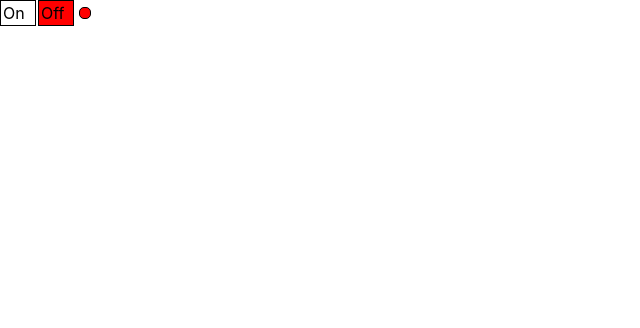
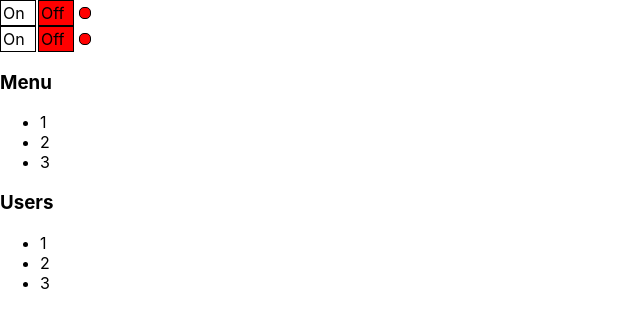
Before and after one commit to Dallmad/examples, a React (Create React App) app: page / in a window 1280 px wide. Shown: the top 328 px of the page, without its empty margins (0-640 px from the left). Built offline with nearby package versions, Linux system fonts and the light colour scheme.

Commit message:
using hook useState

```diff
--- a/src/App.tsx
+++ b/src/App.tsx
@@ -1,13 +1,16 @@
 import React from 'react';
 import './App.css';
-import {Accordion} from "./components/Accordion/Accordion";
+import {UncontrolledAccordion} from "./components/Accordion/UnconrtolledAccordion";
 import {Rating} from "./components/Rating/Rating";
 import {OnOff} from "./components/OnOff/OnOff";
 
 function App() {
     return (
         <div>
-            <OnOff on={false}/>
+            <OnOff />
+            <OnOff />
+            <UncontrolledAccordion titleValue={'Menu'} collapsed={true}/>
+            <UncontrolledAccordion titleValue={'Users'} collapsed={false}/>
             {/*<PageTitle title={'This is APP component'}/>
             <PageTitle title={'My friend'}/>
             Article 1
--- /dev/null
+++ b/src/components/Accordion/UnconrtolledAccordion.tsx
@@ -0,0 +1,33 @@
+import React, {useState} from "react";
+
+type AccordionPropsType = {
+    titleValue: string
+    collapsed: boolean
+}
+
+export function UncontrolledAccordion(props: AccordionPropsType) {
+
+    let [collapsed,setCollapsed] = useState(false)
+    return <div onClick={()=>{setCollapsed(true)}}>
+        <AccordionTitle title={props.titleValue}/>
+        { !collapsed && <AccordionBody/> }
+    </div>
+}
+
+
+type AccordionTitlePropsType = {
+    title: string
+}
+
+function AccordionTitle(props: AccordionTitlePropsType) {
+    return <h3>{props.title}</h3>
+}
+
+function AccordionBody() {
+    return <ul>
+        <li>1</li>
+        <li>2</li>
+        <li>3</li>
+    </ul>
+
+}
--- a/src/components/OnOff/OnOff.tsx
+++ b/src/components/OnOff/OnOff.tsx
@@ -1,16 +1,21 @@
+import {useState} from "react";
+
 type PropsType = {
-    on: boolean
+/*    on: boolean*/
 }
 
 
 export function OnOff(props:PropsType) {
+
+    let [on,setOn]=useState(false);
+
     const onStyle = {
         width: '30px',
         height: '20px',
         border: '1px solid black',
         display: 'inline-block',
         padding: '2px',
-        background: props.on ? 'green' : 'white'
+        background: on ? 'green' : 'white'
     }
     const offStyle = {
         width: '30px',
@@ -18,7 +23,7 @@ export function OnOff(props:PropsType) {
         border: '1px solid black',
         display: 'inline-block',
         padding: '2px',
-        background: !props.on ? 'red' : 'white',
+        background: !on ? 'red' : 'white',
         marginLeft: '2px'
     }
     const indicatorStyle = {
@@ -28,12 +33,13 @@ export function OnOff(props:PropsType) {
         border: '1px solid black',
         display: 'inline-block',
         marginLeft: '5px',
-        background: props.on ? 'green' : 'red'
+        background: on ? 'green' : 'red'
     }
+
     return (
     <div>
-        <div style={onStyle}>On</div>
-        <div style={offStyle}>Off</div>
+        <div style={onStyle} onClick={ ()=> {setOn(true)}}>On</div>
+        <div style={offStyle} onClick={ ()=> {setOn(false)}}>Off</div>
         <div style={indicatorStyle}></div>
     </div>
     )
```
